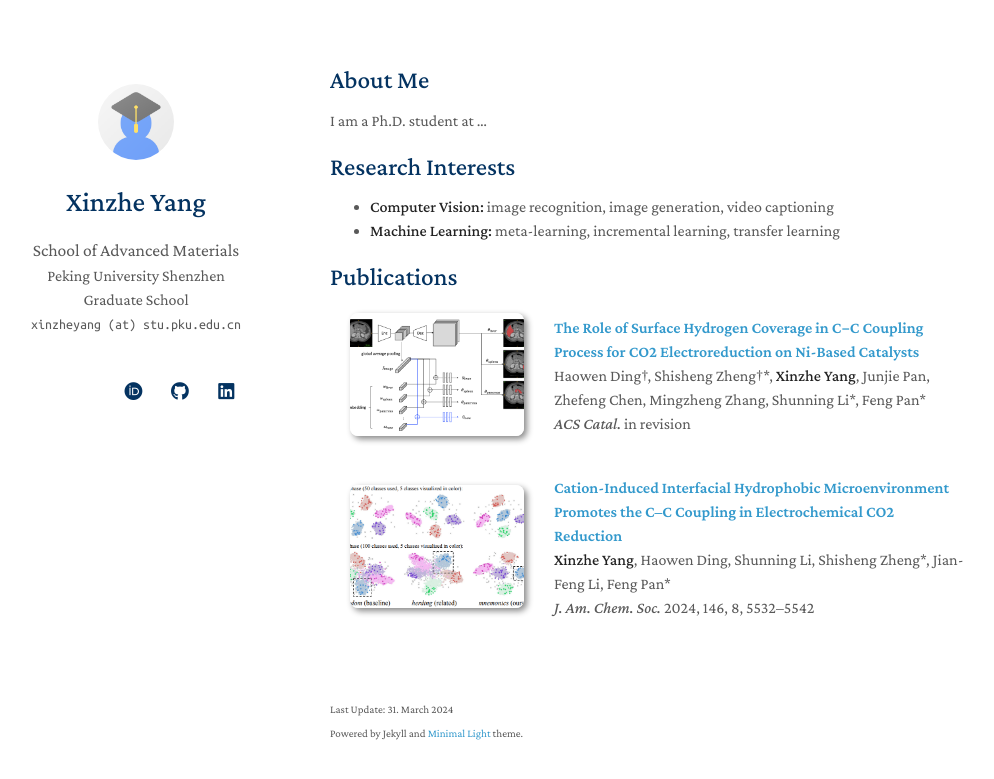
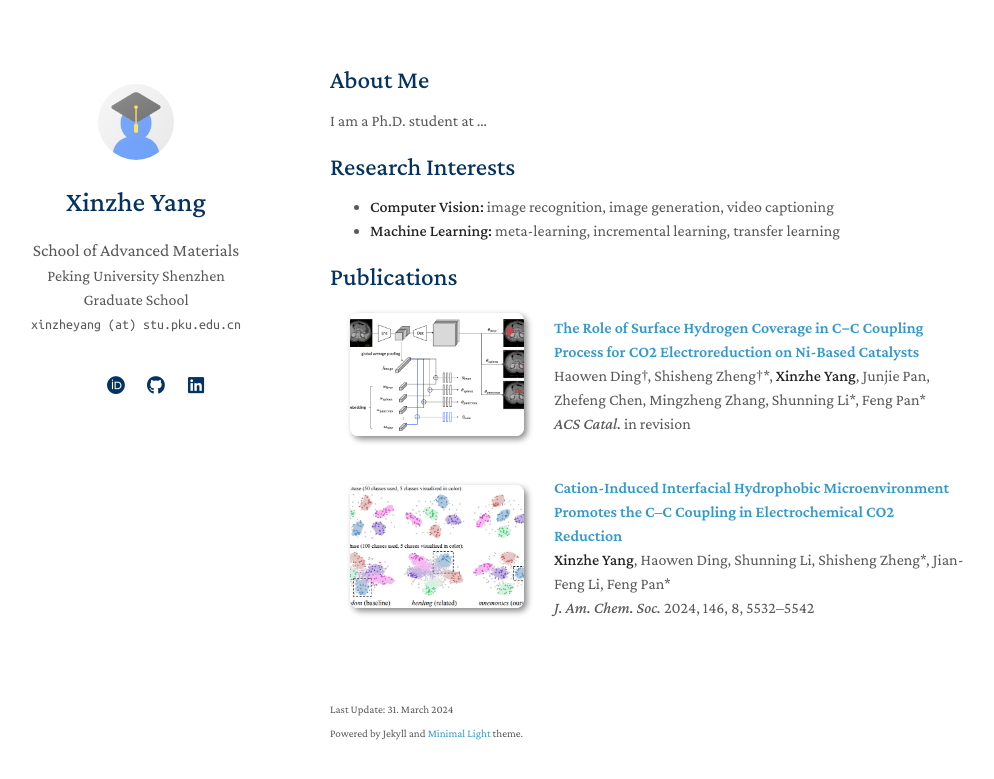
Before and after one commit to xzyang99/xzyang99.github.io, a Jekyll site: the page built from index.md, in a window 1280 px wide. Shown: the top 779 px of the page, without its empty margins (140-1134 px from the left). Built offline with Jekyll 4.4.1, drawn with Linux system fonts in a browser that asks for light colours; a style sheet for code colours, icons or effects is not loaded; our own code applies the rules of GitHub Pages for plain Markdown files.

Commit message:
Update minimal-light-no-dark-mode.scss

```diff
--- a/_sass/minimal-light-no-dark-mode.scss
+++ b/_sass/minimal-light-no-dark-mode.scss
@@ -4,8 +4,8 @@
 
 .social-icons a{
   display:inline-block;
-  height:2.4rem;
-  width:2.4rem;
+  height:2.0rem;
+  width:2.0rem;
   background-color:transparent;
   color:#043361!important;
   border-radius:100%;
```
